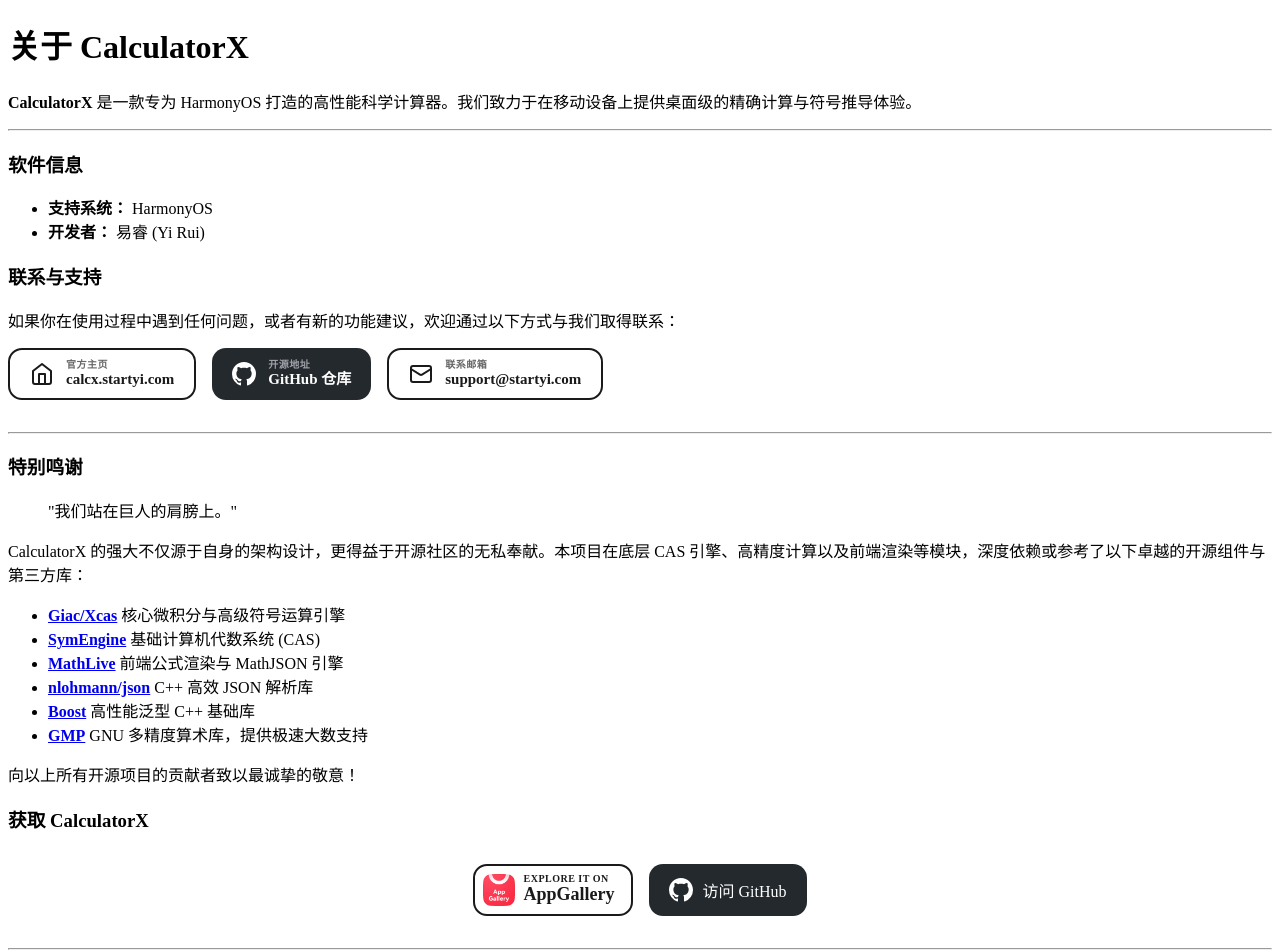
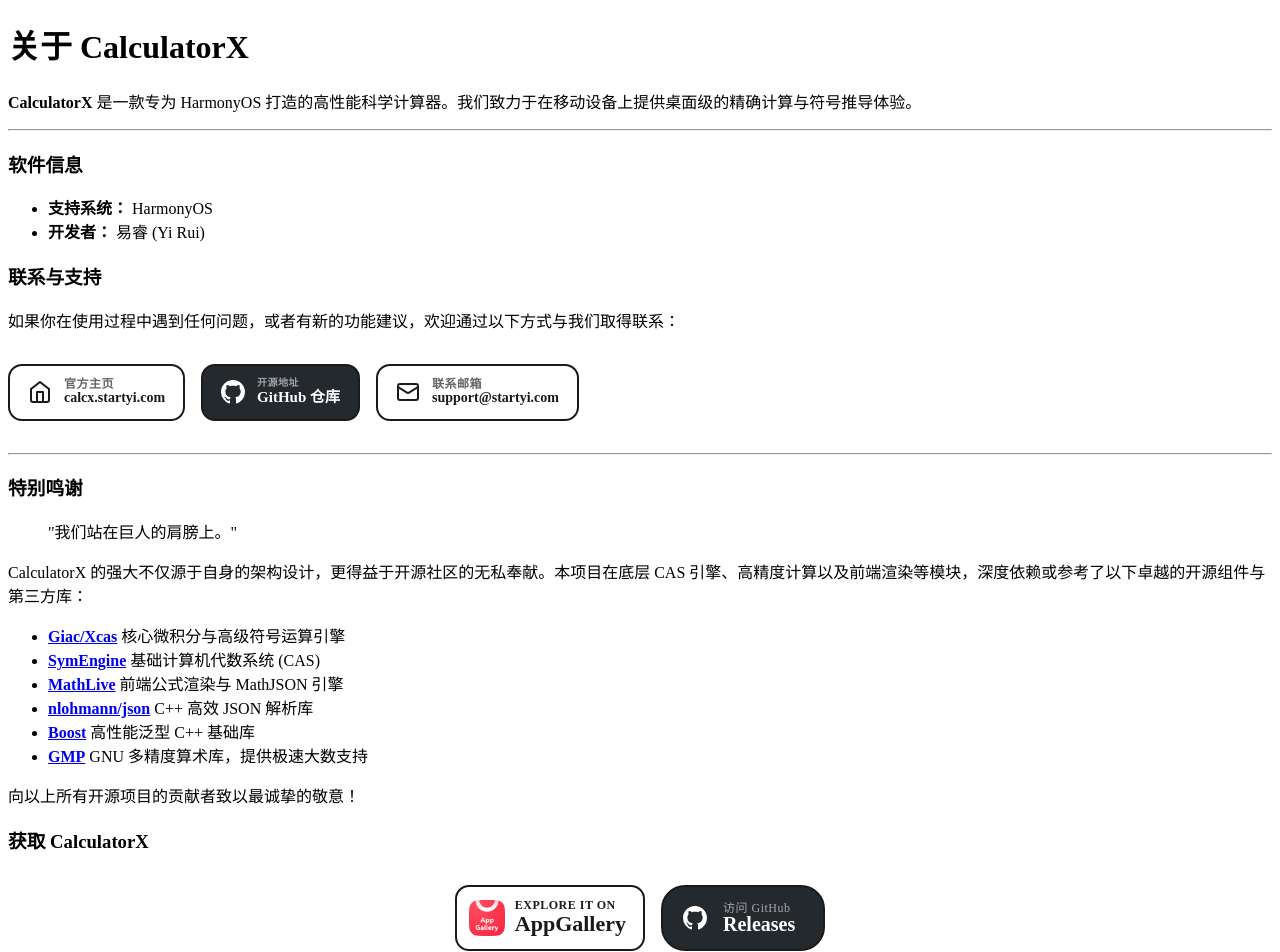
Before and after one commit to StarHeartY/CalcX-docs, a Next.js app: page /docs/about in a window 1280 px wide. Shown: the top 952 px of the page. Built offline with nearby package versions, Linux system fonts and the light colour scheme.

Commit message:
调整按钮样式

```diff
--- a/components/ContactCards.jsx
+++ /dev/null
@@ -1,29 +0,0 @@
-export default function ContactCards() {
-  return (
-    <div style={{ display: 'flex', gap: '16px', flexWrap: 'wrap', marginTop: '16px', marginBottom: '32px' }}>
-      <a href="https://calcx.startyi.com" target="_blank" rel="noopener noreferrer" style={{ display: 'flex', alignItems: 'center', padding: '6px 20px', border: '2px solid #1a1a1a', borderRadius: '14px', textDecoration: 'none', color: '#1a1a1a', backgroundColor: '#fff', height: '52px', boxSizing: 'border-box' }}>
-        <svg width="24" height="24" viewBox="0 0 24 24" fill="none" stroke="currentColor" strokeWidth="2" strokeLinecap="round" strokeLinejoin="round" style={{ marginRight: '12px' }}><path d="m3 9 9-7 9 7v11a2 2 0 0 1-2 2H5a2 2 0 0 1-2-2z"></path><polyline points="9 22 9 12 15 12 15 22"></polyline></svg>
-        <span style={{ display: 'flex', flexDirection: 'column', alignItems: 'flex-start' }}>
-          <span style={{ fontSize: '10px', fontWeight: 'bold', lineHeight: '1', letterSpacing: '0.5px', color: '#666' }}>官方主页</span>
-          <span style={{ fontSize: '15px', fontWeight: '900', lineHeight: '1.2' }}>calcx.startyi.com</span>
-        </span>
-      </a>
-
-      <a href="https://github.com/StarHeartY/CalculatorX" target="_blank" rel="noopener noreferrer" style={{ display: 'flex', alignItems: 'center', padding: '6px 20px', borderRadius: '14px', textDecoration: 'none', color: '#fff', backgroundColor: '#24292e', height: '52px', boxSizing: 'border-box' }}>
-        <svg height="24" aria-hidden="true" viewBox="0 0 16 16" width="24" fill="currentColor" style={{ marginRight: '12px' }}><path d="M8 0c4.42 0 8 3.58 8 8a8.013 8.013 0 0 1-5.45 7.59c-.4.08-.55-.17-.55-.38 0-.27.01-1.13.01-2.2 0-.75-.25-1.23-.54-1.48 1.78-.2 3.65-.88 3.65-3.95 0-.88-.31-1.59-.82-2.15.08-.2.36-1.02-.08-2.12 0 0-.67-.22-2.2.82-.64-.18-1.32-.27-2-.27-.68 0-1.36.09-2 .27-1.53-1.03-2.2-.82-2.2-.82-.44 1.1-.16 1.92-.08 2.12-.51.56-.82 1.28-.82 2.15 0 3.06 1.86 3.75 3.64 3.95-.23.2-.44.55-.51 1.07-.46.21-1.61.55-2.33-.66-.15-.24-.6-.83-1.23-.82-.67.01-.27.38.01.53.34.19.73.9.82 1.13.16.45.68 1.31 2.69.94 0 .67.01 1.3.01 1.49 0 .21-.15.46-.55.38A7.995 7.995 0 0 1 0 8c0-4.42 3.58-8 8-8Z"></path></svg>
-        <span style={{ display: 'flex', flexDirection: 'column', alignItems: 'flex-start' }}>
-          <span style={{ fontSize: '10px', fontWeight: 'bold', lineHeight: '1', letterSpacing: '0.5px', color: '#a1a1aa' }}>开源地址</span>
-          <span style={{ fontSize: '15px', fontWeight: '900', lineHeight: '1.2' }}>GitHub 仓库</span>
-        </span>
-      </a>
-
-      <a href="mailto:support@startyi.com" style={{ display: 'flex', alignItems: 'center', padding: '6px 20px', border: '2px solid #1a1a1a', borderRadius: '14px', textDecoration: 'none', color: '#1a1a1a', backgroundColor: '#fff', height: '52px', boxSizing: 'border-box' }}>
-        <svg width="24" height="24" viewBox="0 0 24 24" fill="none" stroke="currentColor" strokeWidth="2" strokeLinecap="round" strokeLinejoin="round" style={{ marginRight: '12px' }}><rect width="20" height="16" x="2" y="4" rx="2"></rect><path d="m22 7-8.97 5.7a1.94 1.94 0 0 1-2.06 0L2 7"></path></svg>
-        <span style={{ display: 'flex', flexDirection: 'column', alignItems: 'flex-start' }}>
-          <span style={{ fontSize: '10px', fontWeight: 'bold', lineHeight: '1', letterSpacing: '0.5px', color: '#666' }}>联系邮箱</span>
-          <span style={{ fontSize: '15px', fontWeight: '900', lineHeight: '1.2' }}>support@startyi.com</span>
-        </span>
-      </a>
-    </div>
-  );
-}
--- a/pages/about.mdx
+++ b/pages/about.mdx
@@ -2,7 +2,6 @@
 title: 关于
 ---
 
-import ContactCards from '../components/ContactCards'
 
 # 关于 CalculatorX
 
@@ -19,8 +18,73 @@
 
 如果你在使用过程中遇到任何问题，或者有新的功能建议，欢迎通过以下方式与我们取得联系：
 
-<ContactCards />
+<div style={{ display: 'flex', gap: '16px', justifyContent: 'left', flexWrap: 'wrap', marginTop: '32px', marginBottom: '32px' }}>
 
+  <a
+    href="https://appgallery.huawei.com/"
+    target="_blank"
+    rel="noopener noreferrer"
+    style={{
+      display: 'flex',
+      alignItems: 'center',
+      padding: '12px 18px 12px 18px',// 上右下左
+      border: '2px solid #1a1a1a',
+      borderRadius: '14px',
+      textDecoration: 'none',
+      color: '#1a1a1a',
+      backgroundColor: '#fff'
+    }}
+  >
+    <svg width="24" height="24" viewBox="0 0 24 24" fill="none" stroke="currentColor" strokeWidth="2" strokeLinecap="round" strokeLinejoin="round" style={{ marginRight: '12px' }}><path d="m3 9 9-7 9 7v11a2 2 0 0 1-2 2H5a2 2 0 0 1-2-2z"></path><polyline points="9 22 9 12 15 12 15 22"></polyline></svg>
+    <div style={{ display: 'flex', flexDirection: 'column', alignItems: 'flex-start' }}>
+      <span style={{ fontSize: '12px', fontWeight: 'bold', lineHeight: '1', letterSpacing: '0.5px', color: '#666' }}>官方主页</span>
+      <span style={{ fontSize: '14px', fontWeight: '900', lineHeight: '1.2' }}>calcx.startyi.com</span>
+    </div>
+  </a>
+
+  <a href="https://github.com/StarHeartY/CalculatorX"
+    target="_blank"
+    rel="noopener noreferrer"
+    style={{
+      display: 'flex',
+      alignItems: 'center',
+      padding: '12px 18px 12px 18px',// 上右下左
+      border: '2px solid #1a1a1a',
+      borderRadius: '14px',
+      textDecoration: 'none',
+      color: '#fff',
+      backgroundColor: '#24292e'
+    }}>
+    <svg height="24" aria-hidden="true" viewBox="0 0 16 16" width="24" fill="currentColor" style={{ marginRight: '12px' }}><path d="M8 0c4.42 0 8 3.58 8 8a8.013 8.013 0 0 1-5.45 7.59c-.4.08-.55-.17-.55-.38 0-.27.01-1.13.01-2.2 0-.75-.25-1.23-.54-1.48 1.78-.2 3.65-.88 3.65-3.95 0-.88-.31-1.59-.82-2.15.08-.2.36-1.02-.08-2.12 0 0-.67-.22-2.2.82-.64-.18-1.32-.27-2-.27-.68 0-1.36.09-2 .27-1.53-1.03-2.2-.82-2.2-.82-.44 1.1-.16 1.92-.08 2.12-.51.56-.82 1.28-.82 2.15 0 3.06 1.86 3.75 3.64 3.95-.23.2-.44.55-.51 1.07-.46.21-1.61.55-2.33-.66-.15-.24-.6-.83-1.23-.82-.67.01-.27.38.01.53.34.19.73.9.82 1.13.16.45.68 1.31 2.69.94 0 .67.01 1.3.01 1.49 0 .21-.15.46-.55.38A7.995 7.995 0 0 1 0 8c0-4.42 3.58-8 8-8Z"></path></svg>
+    <span style={{ display: 'flex', flexDirection: 'column', alignItems: 'flex-start' }}>
+      <span style={{ fontSize: '10px', fontWeight: 'bold', lineHeight: '1', letterSpacing: '0.5px', color: '#a1a1aa' }}>开源地址</span>
+        <span style={{ fontSize: '15px', fontWeight: '900', lineHeight: '1.2' }}>GitHub 仓库</span>
+      </span>
+    </a>
+
+  <a
+    href="https://appgallery.huawei.com/"
+    target="_blank"
+    rel="noopener noreferrer"
+    style={{
+      display: 'flex',
+      alignItems: 'center',
+      padding: '12px 18px 12px 18px',// 上右下左
+      border: '2px solid #1a1a1a',
+      borderRadius: '14px',
+      textDecoration: 'none',
+      color: '#1a1a1a',
+      backgroundColor: '#fff'
+    }}
+  >
+    <svg width="24" height="24" viewBox="0 0 24 24" fill="none" stroke="currentColor" strokeWidth="2" strokeLinecap="round" strokeLinejoin="round" style={{ marginRight: '12px' }}><rect width="20" height="16" x="2" y="4" rx="2"></rect><path d="m22 7-8.97 5.7a1.94 1.94 0 0 1-2.06 0L2 7"></path></svg>
+    <div style={{ display: 'flex', flexDirection: 'column', alignItems: 'flex-start' }}>
+      <span style={{ fontSize: '12px', fontWeight: 'bold', lineHeight: '1', letterSpacing: '0.5px', color: '#666' }}>联系邮箱</span>
+      <span style={{ fontSize: '14px', fontWeight: '900', lineHeight: '1.2' }}>support{'@'}startyi.com</span>
+    </div>
+  </a>
+
+</div>
 
 
 ---
@@ -57,7 +121,7 @@
     style={{
       display: 'flex',
       alignItems: 'center',
-      padding: '6px 16px 6px 8px',
+      padding: '12px 17px 12px 12px', // 上右下左
       border: '2px solid #1a1a1a',
       borderRadius: '14px',
       textDecoration: 'none',
@@ -69,28 +133,40 @@
       src="/docs/images/appgallery-icon.png"
       alt="AppGallery Logo"
       style={{
-        width: '32px',
-        height: '32px',
-        marginRight: '8px',
+        width: '36px',
+        height: '36px',
+        marginRight: '10px',
         objectFit: 'contain'
       }}
     />
     <div style={{ display: 'flex', flexDirection: 'column', alignItems: 'flex-start' }}>
-      <span style={{ fontSize: '10px', fontWeight: 'bold', lineHeight: '1', letterSpacing: '0.5px' }}>EXPLORE IT ON</span>
-      <span style={{ fontSize: '18px', fontWeight: '900', lineHeight: '1.2' }}>AppGallery</span>
+      <span style={{ fontSize: '12px', fontWeight: 'bold', lineHeight: '1', letterSpacing: '0.5px' }}>EXPLORE IT ON</span>
+      <span style={{ fontSize: '22px', fontWeight: '900', lineHeight: '1.2' }}>AppGallery</span>
     </div>
   </a>
 
   <a
-    href="https://github.com/StarHeartY/CalculatorX"
+    href="https://github.com/StarHeartY/CalculatorX/releases"
     target="_blank"
     rel="noopener noreferrer"
-    style={{ display: 'flex', alignItems: 'center', padding: '0 20px', borderRadius: '14px', textDecoration: 'none', color: '#fff', backgroundColor: '#24292e', height: '52px' }}
+    style={{
+      display: 'flex',
+      alignItems: 'center',
+      padding: '12px 28px 12px 20px', // 上右下左
+      border: '2px solid #1a1a1a',
+      borderRadius: '24px',
+      textDecoration: 'none',
+      color: '#fff',
+      backgroundColor: '#24292e'
+    }}
   >
-    <svg height="24" aria-hidden="true" viewBox="0 0 16 16" width="24" fill="currentColor" style={{ marginRight: '10px' }}>
+    <svg height="32" aria-hidden="true" viewBox="0 0 16 16" width="24" fill="currentColor" style={{ marginRight: '16px' }}>
       <path d="M8 0c4.42 0 8 3.58 8 8a8.013 8.013 0 0 1-5.45 7.59c-.4.08-.55-.17-.55-.38 0-.27.01-1.13.01-2.2 0-.75-.25-1.23-.54-1.48 1.78-.2 3.65-.88 3.65-3.95 0-.88-.31-1.59-.82-2.15.08-.2.36-1.02-.08-2.12 0 0-.67-.22-2.2.82-.64-.18-1.32-.27-2-.27-.68 0-1.36.09-2 .27-1.53-1.03-2.2-.82-2.2-.82-.44 1.1-.16 1.92-.08 2.12-.51.56-.82 1.28-.82 2.15 0 3.06 1.86 3.75 3.64 3.95-.23.2-.44.55-.51 1.07-.46.21-1.61.55-2.33-.66-.15-.24-.6-.83-1.23-.82-.67.01-.27.38.01.53.34.19.73.9.82 1.13.16.45.68 1.31 2.69.94 0 .67.01 1.3.01 1.49 0 .21-.15.46-.55.38A7.995 7.995 0 0 1 0 8c0-4.42 3.58-8 8-8Z"></path>
     </svg>
-    <span style={{ fontSize: '16px', fontWeight: 'regular' }}>访问 GitHub</span>
+    <div style={{ display: 'flex', flexDirection: 'column', alignItems: 'flex-start' }}>
+      <span style={{ fontSize: '12px', fontWeight: 'regular', lineHeight: '1', color: '#a7a7a7',letterSpacing: '0.5px' }}>访问 GitHub</span>
+      <span style={{ fontSize: '20px', fontWeight: '900', lineHeight: '1' }}>Releases</span>
+    </div>
   </a>
 
 </div>
```
Also changed, not shown: pages/index.md (+0 -2 lines).
